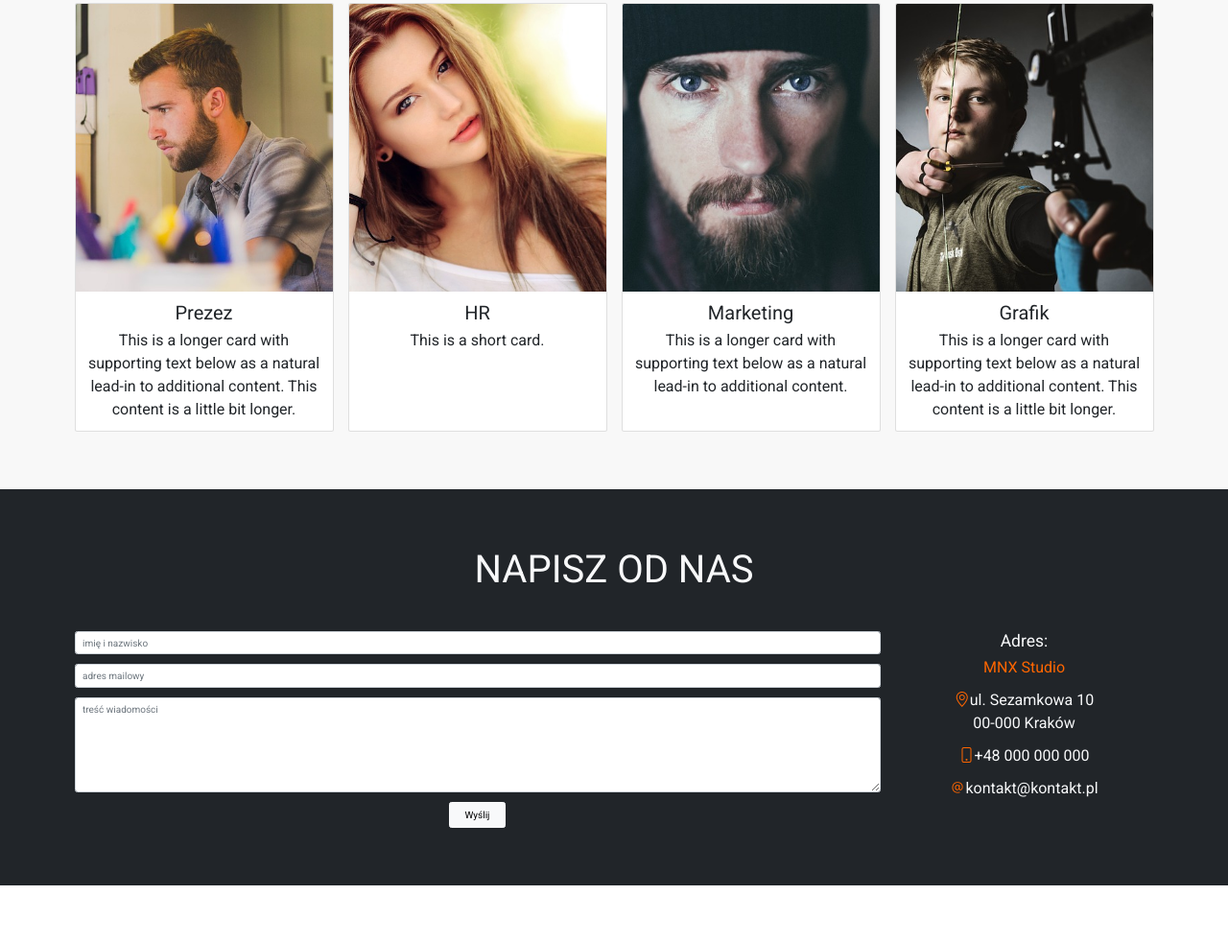
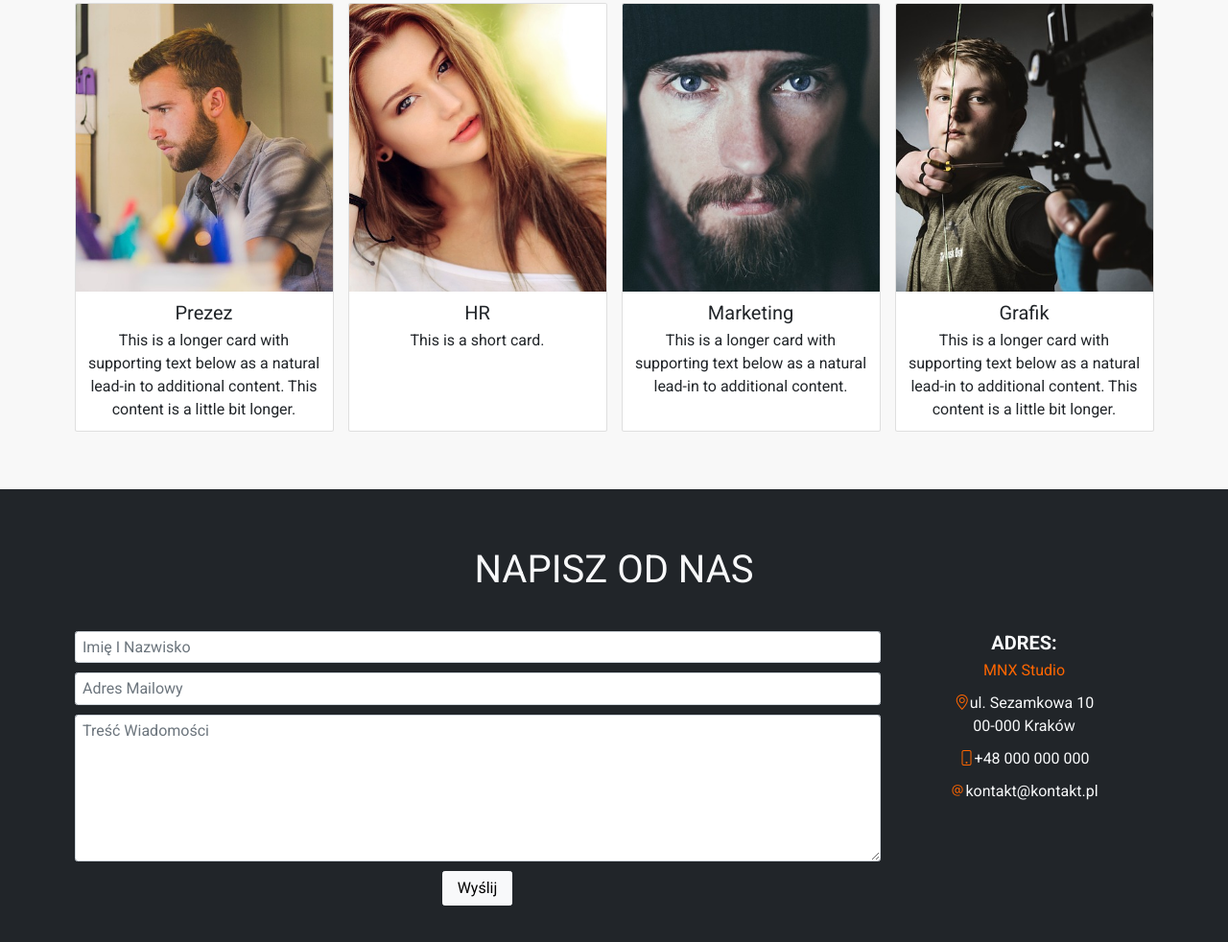
Before and after one commit to EwelinaManiecka/mnx-studio-bootstrap, a plain HTML site: page index.html in a window 1280 px wide. Shown: the part 1585-2567 px from the top of the page at 96% size. Before the commit the page ends 2508 px from the top, so only its background shows below. Drawn offline with nearby package versions, Linux system fonts and the light colour scheme.

Commit message:
add styles in section contact

```diff
--- a/scss/styles.scss
+++ b/scss/styles.scss
@@ -98,6 +98,21 @@ body {
   font-size: 2rem;
 }
 
+.contact h3 {
+  font-size: 2rem;
+  font-weight: bold;
+  text-transform: uppercase;
+}
+
+.contact .submit-form {
+  font-size: 1.6rem;
+}
+
+.contact .form-control {
+  font-size: 1.6rem;
+  text-transform: capitalize;
+}
+
 @media (min-width: 768px) {
   .home {
     background-image: url("../img/panama-city-big.jpg");
```
Also changed, not shown: css/styles.css, 1 other file.
